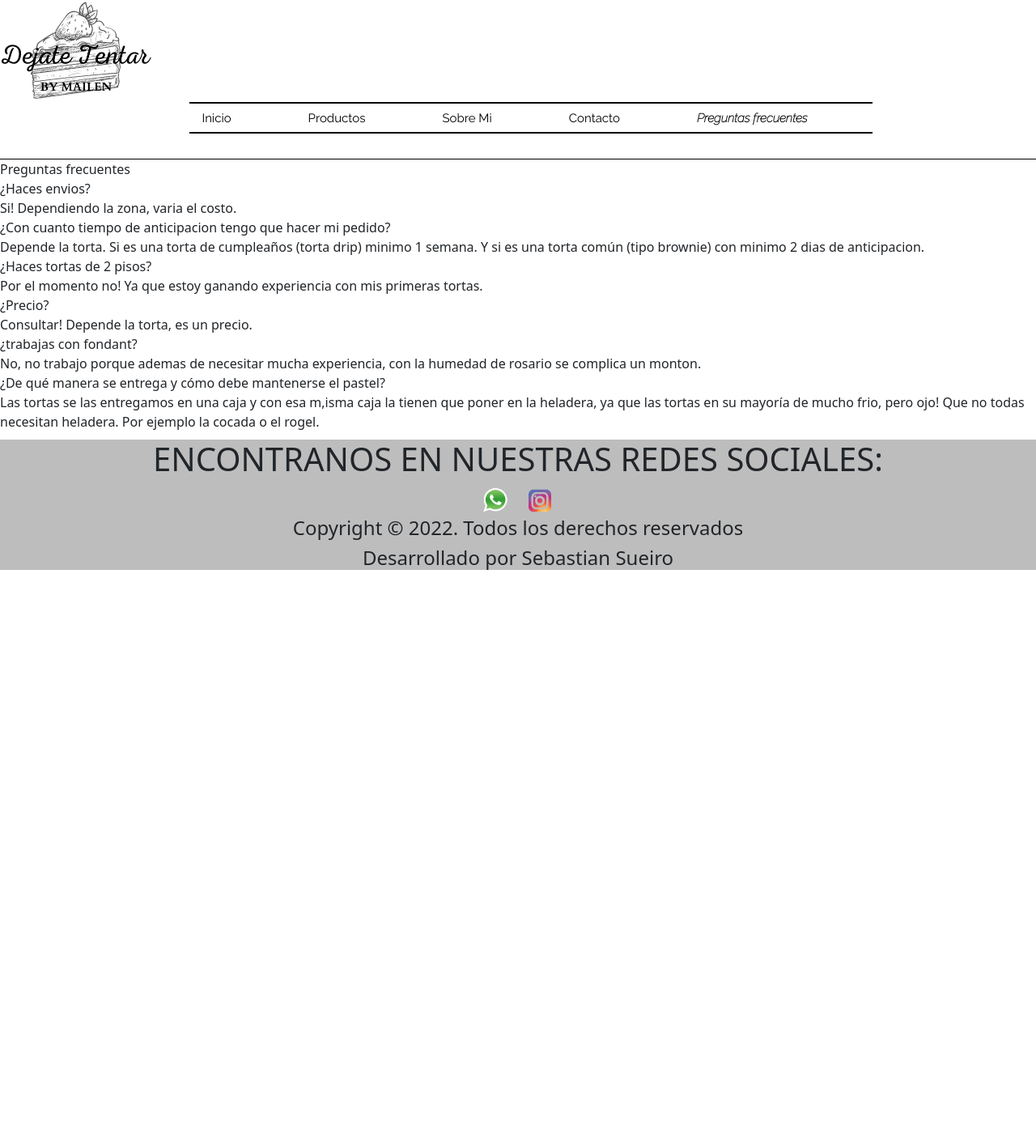
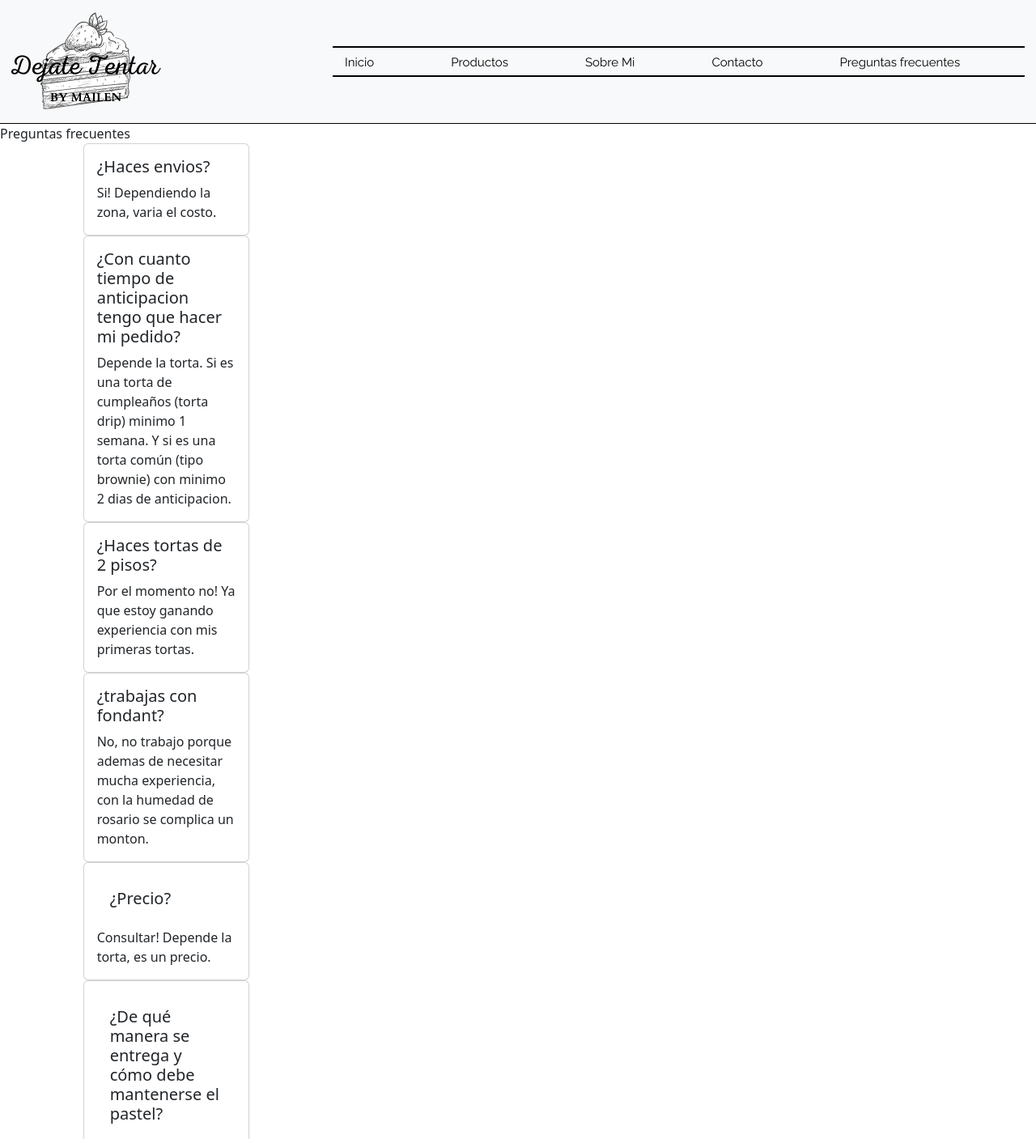
Before and after one commit to sebassueiro/dejate_tentar, a plain HTML site: page pages/preguntas-frecuentes.html in a window 1280 px wide. Shown: the top 1407 px of the page at 81% size. Before the commit the page ends 800 px from the top, so only its background shows below. Drawn offline with nearby package versions, Linux system fonts and the light colour scheme.

Commit message:
bootstrap-2

```diff
--- a/pages/preguntas-frecuentes.html
+++ b/pages/preguntas-frecuentes.html
@@ -12,15 +12,19 @@
  <body>
    <div>
      <header>
-       <nav>
-         <div class="logo-ubi">
-           <a href="../index.html"><img class="logo" src="../logo/logo-png-3.png"></a>
-         </div>
-         <ul class="ul-nav">
-            <li class="li-nav"><a class="menu" href="../index.html">Inicio</a>
+      <nav class="navbar navbar-expand-lg bg-light">
+         <div class="container-fluid">
+           <a class="navbar-brand" class="logo-ubi" href="../index.html"><img class="logo" src="../logo/logo-png-3.png"></a>
+           <button class="navbar-toggler" type="button" data-bs-toggle="collapse" data-bs-target="#navbarNav" aria-controls="navbarNav" aria-expanded="false" aria-label="Toggle navigation">
+             <span class="navbar-toggler-icon"></span>
+           </button>
+           <div class="collapse navbar-collapse" id="navbarNav">
+             <ul class="navbar-nav">
+               <li class="li-nav">
+                  <a class="menu active" aria-current="page" href="../index.html">Inicio</a>
                 </li>
                <li class="li-nav">
-               <a class="menu" href="productos.html">Productos</a>
+                 <a class="menu active" aria-current="page" href="productos.html">Productos</a>
                </li>
                <li class="li-nav">
                  <a class="menu" href="sobre_mi.html">Sobre Mi</a>
@@ -29,9 +33,11 @@
                  <a class="menu" href="contacto.html">Contacto</a>
                </li>
                <li class="li-nav">
-               <a class="menu" id="preguntas-frecuentes-negrita" href="preguntas-frecuentes.html">Preguntas frecuentes</a>
+                  <a class="menu" href="preguntas-frecuentes.html">Preguntas frecuentes</a>
                 </li>
              </ul>
+           </div>
+         </div>
        </nav>
      </header>
      <section>
@@ -40,31 +46,64 @@
         </div>
      </section>
      <section>
-      <div>
-         <div>¿Haces envios? </div>
-         <div>Si! Dependiendo la zona, varia el costo.</div>
+       <div class="row">
+          <div class="col-sm-12 col-md-6 col-xl-4 d-flex justify-content-center">
+             <div class="card" style="width: 50%;">
+                <div class="card-body">
+                   <h5 class="card-title">¿Haces envios?</h5>
+                   <p class="card-text">Si! Dependiendo la zona, varia el costo.</p>
                 </div>
-      <div>
-         <div>¿Con cuanto tiempo de anticipacion tengo que hacer mi pedido? </div>
-         <div> Depende la torta. Si es una torta de cumpleaños (torta drip) minimo 1 semana. Y si es una torta común (tipo brownie) con minimo 2 dias de anticipacion.</div>
              </div>
-      <div>
-         <div>¿Haces tortas de 2 pisos?</div>
-         <div>Por el momento no! Ya que estoy ganando experiencia con mis primeras tortas.</div>
           </div>
-      <div>
-         <div>¿Precio?</div>
-         <div> Consultar! Depende la torta, es un precio.</div>
        </div>
-      <div>
-         <div>¿trabajas con fondant?</div>
-         <div>No, no trabajo porque ademas de necesitar mucha experiencia, con la humedad de rosario se complica un monton.</div>
+       <div class="row">
+          <div class="col-sm-12 col-md-6 col-xl-4 d-flex justify-content-center">
+             <div class="card" style="width: 50%;">
+                <div class="card-body">
+                   <h5 class="card-title">¿Con cuanto tiempo de anticipacion tengo que hacer mi pedido?</h5>
+                   <p class="card-text">Depende la torta. Si es una torta de cumpleaños (torta drip) minimo 1 semana. Y si es una torta común (tipo brownie) con minimo 2 dias de anticipacion.</p>
                 </div>
-      <div>
-         <div>¿De qué manera se entrega y cómo debe mantenerse el pastel?</div>
-         <div>
-            Las tortas se las entregamos en una caja y con esa m,isma caja la tienen que poner en la  heladera, ya que las tortas en su mayoría de mucho frio, pero ojo! Que no todas necesitan heladera.
-            Por ejemplo la cocada o el rogel.
+             </div>
+          </div>
+       </div>
+       <div class="row">
+          <div class="col-sm-12 col-md-6 col-xl-4 d-flex justify-content-center">
+             <div class="card" style="width: 50%;">
+                <div class="card-body">
+                   <h5 class="card-title">¿Haces tortas de 2 pisos? </h5>
+                   <p class="card-text">Por el momento no! Ya que estoy ganando experiencia con mis primeras tortas.</p>
+                </div>
+             </div>
+          </div>
+       </div>
+       <div class="row">
+          <div class="col-sm-12 col-md-6 col-xl-4 d-flex justify-content-center">
+             <div class="card" style="width: 50%;">
+                <div class="card-body">
+                   <h5 class="card-title">¿trabajas con fondant?</h5>
+                   <p class="card-text">No, no trabajo porque ademas de necesitar mucha experiencia, con la humedad de rosario se complica un monton.</p>
+                </div>
+             </div>
+          </div>
+       </div>
+       <div class="row">
+          <div class="col-sm-12 col-md-6 col-xl-4 d-flex justify-content-center">
+             <div class="card" style="width: 50%;">
+                <div class="card-body">
+                   <h5 class="card-body">¿Precio?</h5>
+                   <p class="card-text">Consultar! Depende la torta, es un precio.</p>
+                </div>
+             </div>
+          </div>
+       </div>
+       <div class="row">
+          <div class="col-sm-12 col-md-6 col-xl-4 d-flex justify-content-center">
+             <div class="card" style="width: 50%;">
+                <div class="card-body">
+                   <h5 class="card-body">¿De qué manera se entrega y cómo debe mantenerse el pastel?</h5>
+                   <p class="card-text">Las tortas se las entregamos en una caja y con esa m,isma caja la tienen que poner en la  heladera, ya que las tortas en su mayoría de mucho frio, pero ojo! Que no todas necesitan heladera.Por ejemplo la cocada o el rogel.</p>
+                </div>
+             </div>
           </div>
        </div>
      </section>
```
Also changed, not shown: index.html (+25 -12 lines), pages/contacto.html (+14 -7 lines), pages/productos.html (+15 -8 lines), pages/sobre_mi.html (+14 -9 lines). Lines whose indentation alone changed are shown as unchanged.
